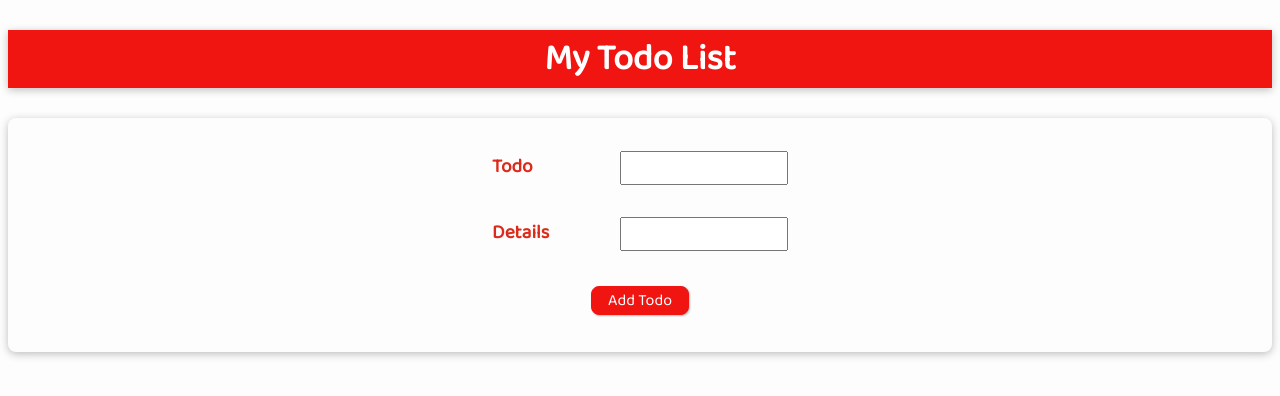
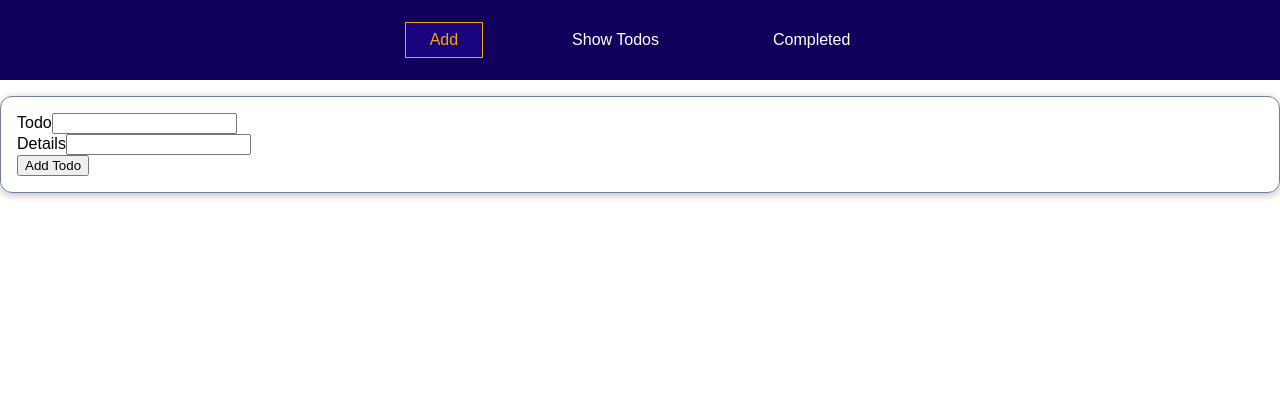
Before and after one commit to SharmaAkshay42/simple-todo-first, a Vue app: page /new in a window 1280 px wide. Shown: the top 396 px of the page. Built offline with nearby package versions, Linux system fonts and the light colour scheme.

Commit message:
Fixed Todo Form. Added base link '/', and catch-all error link

```diff
--- a/src/App.vue
+++ b/src/App.vue
@@ -1,25 +1,8 @@
 <template>
-  <section>
-    <header>
-      <h1>My Todo List</h1>
-    </header>
-    <main>
-      <new-todo @add-todo="addTodo"></new-todo>
-      <ul>
-        <!-- <todo-list v-for="todo in todos" :key="todo.id" :id="todo.id" :todo-name="todo.todoName"
-          :todo-details="todo.todoDetails" :is-completed="todo.isCompleted" @todo-complete="toggleCompleted"></todo-list> -->
-        <todo-list
-          v-for="todo in todos"
-          :key="todo.id"
-          :id="todo.id"
-          :todo-name="todo.todoName"
-          :todo-details="todo.todoDetails"
-          :is-completed="todo.isCompleted"
-          @todo-complete="toggleCompleted"
-        ></todo-list>
-      </ul>
-    </main>
-  </section>
+  <the-navigation></the-navigation>
+  <main>
+    <router-view></router-view>
+  </main>
 </template>
 
 <script>
@@ -29,18 +12,15 @@ export default {
   data() {
     return {
       todos: [
-        // {
-        //   id: new Date().toISOString(),
-        //   todoName: "Buy instant coffee",
-        //   todoDetails: "Acceptable brands: Nestle, Tim Horton's",
-        //   isCompleted: false,
-        // },
-        // {
-        //   id: new Date().toISOString(),
-        //   todoName: "Make Coffee",
-        //   todoDetails: "Put some sugar and milk",
-        // },
+        {id: "One", todoName: "Learn Vue", todoDetails: "Learn Vue by making a project", isCompleted: false },
       ],
+      completedTodos: [],
+    };
+  },
+  provide() {
+    return {
+      todos: this.todos,
+      newTodo: this.addTodo,
     };
   },
   methods: {
@@ -52,6 +32,9 @@ export default {
         isCompleted: false,
       };
       this.todos.push(newTodo);
+      // console.log(newTodo);
+      this.todos.todoName = "";
+      this.todos.todoDetails = "";
       swal({
         title: "Todo Added",
         text: "",
@@ -62,22 +45,8 @@ export default {
       console.log("Inside toggleCompleted");
       // filter returns an array - so we get arrays of todos not completed.
       // And assign it to our todos array
+      this.completedTodos = this.todos.find((todo) => todo.id === id);
       this.todos = this.todos.find((todo) => todo.id !== id);
-      // const completedTodo = this.todos.find((todo) => todo.id !== id);
-      // completedTodo.isCompleted = !completedTodo.isCompleted;
-      // if (completedTodo.isCompleted) {
-      //   swal({
-      //     title: "Todo Completed",
-      //     text: "You completed your task",
-      //     icon: "success",
-      //   });
-      // } else {
-      //   swal({
-      //     title: "Todo Incomplete",
-      //     text: "You've to do it again",
-      //     icon: "warning",
-      //   });
-      // }
       swal({
         title: "Congratulations!",
         text: "Task Completed",
@@ -89,104 +58,15 @@ export default {
 </script>
 
 <style>
-@import url("https://fonts.googleapis.com/css2?family=Baloo+2&display=swap");
-
-:root {
-  --body-colour: #fdfdfd;
-  --text-colour: black;
-  --detail-colour: #db2b1b;
-  --pinkish: #f11512;
-  --white: white;
-}
-
 * {
   box-sizing: border-box;
 }
 
 html {
-  font-family: "Baloo 2", Arial, Helvetica, sans-serif;
-  height: 100vh;
-  background-color: var(--body-colour);
+  font-family: sans-serif;
 }
 
-header {
-  font-weight: bolder;
-  background-color: var(--pinkish);
-  color: white;
-  font-size: x-large;
-  box-shadow: 0 2px 8px rgba(0, 0, 0, 0.25);
-}
-
-header h1 {
-  text-align: center;
-}
-
-/* main {
-  display: grid;
-  place-items: center;
-} */
-
-#app input {
-  font: inherit;
-  padding: 0.15rem;
-}
-
-#app label {
-  font-weight: bold;
-  margin-right: 1rem;
-  width: 7rem;
-  display: inline-block;
-  color: var(--detail-colour);
-  font-size: larger;
-}
-
-#app form div {
-  margin: 1rem 0;
-}
-
-#app ul {
+body {
   margin: 0;
-  padding: 0;
-  list-style-type: none;
-  display: grid;
-  place-items: center;
-}
-
-#app button {
-  font: inherit;
-  cursor: pointer;
-  border: 1px solid var(--pinkish);
-  background-color: var(--pinkish);
-  color: white;
-  padding: 0.05rem 1rem;
-  box-shadow: 1px 1px 2px rgba(0, 0, 0, 0.26);
-  margin: 0.24rem;
-  border-radius: 8px;
-}
-
-#app button:hover,
-#app button:active {
-  background-color: white;
-  border-color: var(--pinkish);
-  color: var(--pinkish);
-  box-shadow: 1px 1px 4px rgba(0, 0, 0, 0.26);
-}
-
-ul h2 {
-  text-align: center;
-  font-weight: bolder;
-  color: var(--pinkish);
-}
-
-form {
-  display: grid;
-  place-items: center;
-  box-shadow: 0 2px 8px rgba(0, 0, 0, 0.26);
-  padding: 1.08rem 1.44rem;
-  border-radius: 8px;
-}
-
-p {
-  text-align: center;
 }
 </style>
--- a/src/components/NewTodo.vue
+++ b/src/components/NewTodo.vue
@@ -1,32 +1,35 @@
 <template>
+  <the-card>
     <form @submit.prevent="addTodo">
       <div>
         <label>Todo</label>
-      <input type="text" v-model="todoName" />
+        <input type="text" v-model="todos.todoName" />
       </div>
       <div>
         <label>Details</label>
-      <input type="text" v-model="todoDetails" />
+        <input type="text" v-model="todos.todoDetails" />
       </div>
-    <div><button>Add Todo</button></div>
+      <div><button type="button" @click="newTodo(todos.todoName, todos.todoDetails)">Add Todo</button></div>
     </form>
+  </the-card>
 </template>
 
 <script>
 export default {
-  emits: ["add-todo"],
-  data() {
-    return {
-      todoName: "",
-      todoDetails: "",
-    };
-  },
-  methods: {
-    addTodo() {
-      this.$emit("add-todo", this.todoName, this.todoDetails);
-      this.todoName = "";
-      this.todoDetails = "";
-    },
-  },
+  inject: ["todos", "newTodo"],
+  emits: ["new-todo"],
+  // data() {
+  //   return {
+  //     todoName: "",
+  //     todoDetails: "",
+  //   };
+  // },
+  // methods: {
+  //   newTodo() {
+  //     this.$emit("add-todo", this.todoName, this.todoDetails);
+  //     this.todoName = "";
+  //     this.todoDetails = "";
+  //   },
+  // },
 };
 </script>
--- /dev/null
+++ b/src/components/NotFound.vue
@@ -0,0 +1,5 @@
+<template>
+  <h2>
+    Page not found! Maybe view our <router-link to="/todos">todos</router-link>
+  </h2>
+</template>
--- /dev/null
+++ b/src/components/TheCard.vue
@@ -0,0 +1,17 @@
+<template>
+  <div>
+    <slot></slot>
+  </div>
+</template>
+
+<script></script>
+
+<style scoped>
+div {
+  margin: 1rem 0;
+  padding: 1rem;
+  border: 1px solid #718096;
+  border-radius: 12px;
+  box-shadow: 0 2px 8px rgba(0, 0, 0, 0.26);
+}
+</style>
--- /dev/null
+++ b/src/components/TheNavigation.vue
@@ -0,0 +1,61 @@
+<template>
+    <header>
+        <nav>
+            <ul>
+                <li>
+                    <router-link to="/new">Add</router-link>
+                </li>
+                <li>
+                    <router-link to="/todos">Show Todos</router-link>
+                </li>
+                <li>
+                    <router-link to="/completed">Completed</router-link>
+                </li>
+            </ul>
+        </nav>
+    </header>
+</template>
+
+<style scoped>
+header {
+    width: 100%;
+    height: 5rem;
+    background-color: #11005c;
+}
+
+nav {
+    height: 100%;
+}
+
+ul {
+    list-style: none;
+    margin: 0;
+    padding: 0;
+    height: 100%;
+    display: flex;
+    justify-content: center;
+    align-items: center;
+}
+
+li {
+    margin: 0 2rem;
+}
+
+a {
+    text-decoration: none;
+    background: transparent;
+    border: 1px solid transparent;
+    cursor: pointer;
+    color: white;
+    padding: 0.5rem 1.5rem;
+    display: inline-block;
+}
+
+a:hover,
+a:active,
+a.active {
+    color: #f1a80a;
+    border-color: #f1a80a;
+    background-color: #1a037e;
+}
+</style>
--- /dev/null
+++ b/src/components/TodoItem.vue
@@ -0,0 +1,63 @@
+<template>
+    <li>
+        <h2>{{ todoName }}</h2>
+        <button @click="toggleTodoDetails">
+            {{ todoDetailsVisible ? "Hide" : "Show" }} Todo Details
+        </button>
+        <button @click="toggleCompleted">Completed</button>
+        <p v-if="todoDetailsVisible">
+            {{ todoDetails }}
+        </p>
+    </li>
+</template>
+
+<script>
+export default {
+    props: {
+        id: {
+            type: String,
+            required: true,
+        },
+        todoName: {
+            type: String,
+            required: true,
+        },
+        todoDetails: {
+            type: String,
+            required: false,
+        },
+        isCompleted: {
+            type: Boolean,
+            required: false,
+            default: false,
+        },
+    },
+}
+</script>
+
+<style scoped>
+li {
+    margin: 1rem 0;
+    box-shadow: 0 2px 8px rgba(0, 0, 0, 0.26);
+    border-radius: 12px;
+    padding: 1rem;
+}
+
+li h3 {
+    margin: 0.5rem 0;
+    font-size: 1.25rem;
+}
+
+a {
+    text-decoration: none;
+    color: white;
+    display: inline-block;
+    padding: 0.5rem 1.5rem;
+    background-color: #11005c;
+}
+
+a:hover,
+a:active {
+    background-color: #220a8d;
+}
+</style>
--- a/src/components/TodoList.vue
+++ b/src/components/TodoList.vue
@@ -1,54 +1,78 @@
 <template>
-  <li>
-    <!-- <h2>{{ todoName }} {{ isCompleted ? "(Done)" : "" }}</h2> -->
-    <h2>{{ todoName }}</h2>
-    <button @click="toggleTodoDetails">
-      {{ todoDetailsVisible ? "Hide" : "Show" }} Todo Details
-    </button>
-    <button @click="toggleCompleted">Completed</button>
-    <p v-if="todoDetailsVisible">
-      {{ todoDetails }}
-    </p>
-  </li>
+  <ul>
+    <!-- <todo-list v-for="todo in todos" :key="todo.id" :id="todo.id" :todo-name="todo.todoName"
+          :todo-details="todo.todoDetails" :is-completed="todo.isCompleted" @todo-complete="toggleCompleted"></todo-list> -->
+    <todo-item
+      v-for="todo in todos" :key="todo.id" :id="todo.id" :todo-name="todo.todoName"
+            :todo-details="todo.todoDetails" :is-completed="todo.isCompleted" @toggle-complete="toggleCompleted"></todo-item>
+  </ul>
 </template>
 
 <script>
+import TodoItem from "./TodoItem.vue";
+import swal from "sweetalert";
+
 export default {
-  props: {
-    id: {
-      type: String,
-      required: true,
+  components: {
+    TodoItem,
+  },
+  inject: ["todos"],
+  // props: {
+  //   id: {
+  //     type: String,
+  //     required: true,
+  //   },
+  //   todoName: {
+  //     type: String,
+  //     required: true,
+  //   },
+  //   todoDetails: {
+  //     type: String,
+  //     required: false,
+  //   },
+  //   isCompleted: {
+  //     type: Boolean,
+  //     required: false,
+  //     default: false,
+  //   },
+  // },
+
+  // data() {
+  //   return {
+  //     todoDetailsVisible: false,
+  //   };
+  // },
+
+  // methods: {
+  //   toggleTodoDetails() {
+  //     this.todoDetailsVisible = !this.todoDetailsVisible;
+  //   },
+  //   toggleCompleted() {
+  //     this.$emit("todo-complete", this.id);
+  //   },
+  // },
+  methods: {
+    toggleCompleted(id) {
+      console.log("Inside toggleCompleted");
+      // filter returns an array - so we get arrays of todos not completed.
+      // And assign it to our todos array
+      this.completedTodos = this.todos.find((todo) => todo.id === id);
+      this.todos = this.todos.find((todo) => todo.id !== id);
+      swal({
+        title: "Congratulations!",
+        text: "Task Completed",
+        icon: "success",
+      });
     },
-    todoName: {
-      type: String,
-      required: true,
-    },
-    todoDetails: {
-      type: String,
-      required: false,
-    },
-    isCompleted: {
-      type: Boolean,
-      required: false,
-      default: false,
-    },
-  },
-
-  data() {
-    return {
-      todoDetailsVisible: false,
-    };
-  },
-
-  methods: {
-    toggleTodoDetails() {
-      this.todoDetailsVisible = !this.todoDetailsVisible;
-    },
-    toggleCompleted() {
-      this.$emit("todo-complete", this.id);
-    },
-  },
+  }
 };
 </script>
 
-<style></style>
+<style scoped>
+ul {
+  list-style: none;
+  margin: 2rem auto;
+  max-width: 40rem;
+  padding: 0;
+}
+</style>
--- a/vite.config.js
+++ b/vite.config.js
@@ -6,7 +6,7 @@ import vueJsx from "@vitejs/plugin-vue-jsx";
 
 // https://vitejs.dev/config/
 export default defineConfig({
-  base: "/simple-todo-first/",
+  // base: "/simple-todo-first/",
   plugins: [vue(), vueJsx()],
   resolve: {
     alias: {
```
Also changed, not shown: src/main.js (+22 -0 lines). Lines whose indentation alone changed are shown as unchanged.
